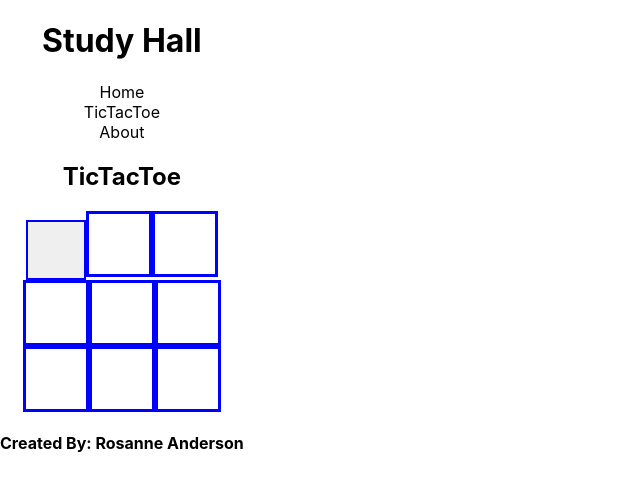
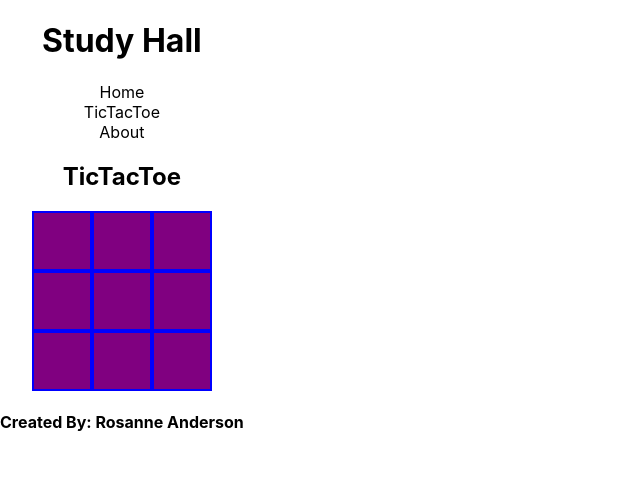
Before and after one commit to RosanneE/Study-Hall, a React (Create React App) app: page /Tictac in a window 1280 px wide. Shown: the top 490 px of the page, without its empty margins (0-640 px from the left). Built offline with nearby package versions, Linux system fonts and the light colour scheme.

Commit message:
format quares as buttons, color update

```diff
--- a/src/index.css
+++ b/src/index.css
@@ -25,6 +25,7 @@ code {
   width: 60px;
   border-style: solid;
   border-color: blue;
+  background-color: white;
 }
 .ticBoard{
   font-size: 0;
--- a/src/pages/Tictac.js
+++ b/src/pages/Tictac.js
@@ -2,41 +2,100 @@ import { useState } from "react";
 
 const Main = () => {
   let inHtml = "";
-  let turn = true
-  let xIm = 'red'
-//   'https://constablesestateagents.co.uk/wp-content/uploads/2020/11/185-1857130_grunge-x-png-transparent-png.png'
-  let oIm = 'blue'
-//   'https://www.kindpng.com/picc/m/33-339417_black-outline-circle-png-transparent-png.png'
+  let turn = true;
+  let xIm = "red";
+  //   'https://constablesestateagents.co.uk/wp-content/uploads/2020/11/185-1857130_grunge-x-png-transparent-png.png'
+  let oIm = "purple";
+  //   'https://www.kindpng.com/picc/m/33-339417_black-outline-circle-png-transparent-png.png'
 
-  const [isTurn, setIsTurn] = useState(false)
-
-  const changeTurn = () => {
-    setIsTurn(current => !current)
-  }
+  const [isTurn, setIsTurn] = useState(false);
 
   const setSqu = (sq) => {
-    setIsTurn(current => !current)
-    console.log(isTurn)
+    setIsTurn((current) => !current);
+    console.log(isTurn);
   };
 
   return (
     <div>
       <h2>TicTacToe</h2>
-      <div className = "ticBoard">
+      <div className="ticBoard">
         <div className="row">
-          <button className="ticTacSqu" onClick={setSqu} style={{backgroundColor: isTurn ?  '{{xIm}}' : '{{oIm}}', backgroundSize: 'cover'}}></button>
-          <div className="ticTacSqu"></div>
-          <div className="ticTacSqu"></div>
+          <button
+            className="ticTacSqu"
+            onClick={setSqu}
+            style={{
+              backgroundColor: isTurn ? "red" : "purple",
+              backgroundSize: "cover",
+            }}
+          ></button>
+          <button
+            className="ticTacSqu"
+            onClick={setSqu}
+            style={{
+              backgroundColor: isTurn ? "red" : "purple",
+              backgroundSize: "cover",
+            }}
+          ></button>
+          <button
+            className="ticTacSqu"
+            onClick={setSqu}
+            style={{
+              backgroundColor: isTurn ? "red" : "purple",
+              backgroundSize: "cover",
+            }}
+          ></button>
         </div>
         <div className="row">
-          <div className="ticTacSqu"></div>
-          <div className="ticTacSqu"></div>
-          <div className="ticTacSqu"></div>
+          <button
+            className="ticTacSqu"
+            onClick={setSqu}
+            style={{
+              backgroundColor: isTurn ? "red" : "purple",
+              backgroundSize: "cover",
+            }}
+          ></button>
+          <button
+            className="ticTacSqu"
+            onClick={setSqu}
+            style={{
+              backgroundColor: isTurn ? "red" : "purple",
+              backgroundSize: "cover",
+            }}
+          ></button>
+          <button
+            className="ticTacSqu"
+            onClick={setSqu}
+            style={{
+              backgroundColor: isTurn ? "red" : "purple",
+              backgroundSize: "cover",
+            }}
+          ></button>
         </div>
         <div className="row">
-          <div className="ticTacSqu"></div>
-          <div className="ticTacSqu"></div>
-          <div className="ticTacSqu"></div>
+          <button
+            className="ticTacSqu"
+            onClick={setSqu}
+            style={{
+              backgroundColor: isTurn ? "red" : "purple",
+              backgroundSize: "cover",
+            }}
+          ></button>
+          <button
+            className="ticTacSqu"
+            onClick={setSqu}
+            style={{
+              backgroundColor: isTurn ? "red" : "purple",
+              backgroundSize: "cover",
+            }}
+          ></button>
+          <button
+            className="ticTacSqu"
+            onClick={setSqu}
+            style={{
+              backgroundColor: isTurn ? "red" : "purple",
+              backgroundSize: "cover",
+            }}
+          ></button>
         </div>
       </div>
     </div>
```
